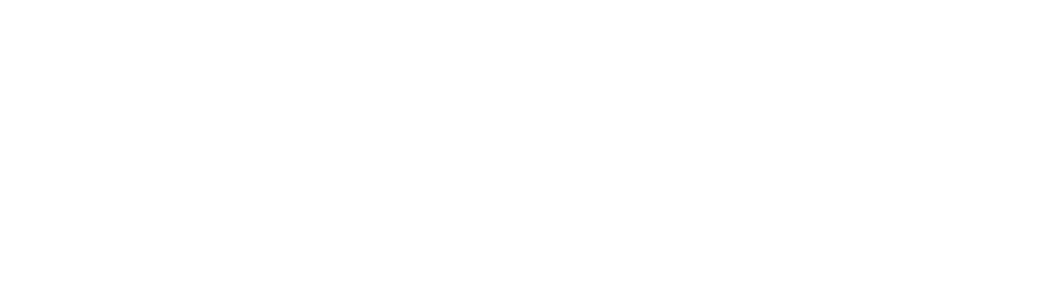
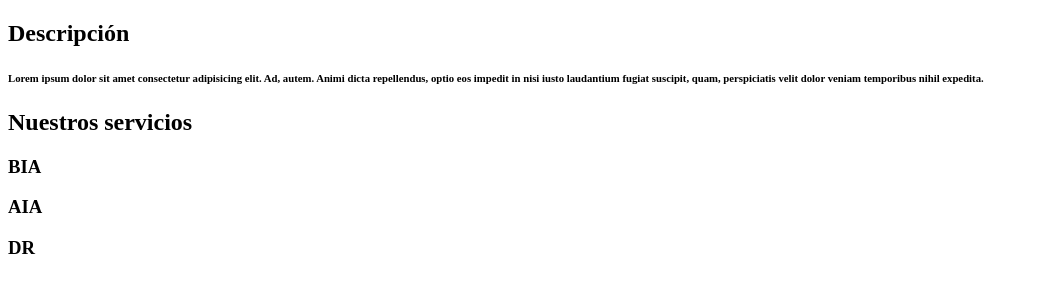
Before and after one commit to jjhernan/risk-it, a plain HTML site: page index.html in a window 1280 px wide. Shown: the whole page, without its empty margins (0-1039 px from the left). Drawn offline with Linux system fonts and the light colour scheme.

Commit message:
feat(index.html):Se agrega sección description

```diff
--- a/index.html
+++ b/index.html
@@ -7,6 +7,24 @@
     <title>Risk IT</title>
 </head>
 <body>
-
+    <!-- Description section -->
+    <section class="description">
+        <div class="description-detail">
+            <h1>Descripción</h1>
+            <h6>Lorem ipsum dolor sit amet consectetur adipisicing elit. Ad, autem. Animi dicta repellendus,
+                optio eos impedit in nisi iusto laudantium fugiat suscipit, quam, perspiciatis velit dolor
+                veniam temporibus nihil expedita.
+            </h6>
+        </div>
+        <div class="description-services">
+            <h1>Nuestros servicios</h1>
+            <h3>
+                <p>BIA</p>
+                <p>AIA</p>
+                <p>DR</p>
+            </h3>
+        </div>
+    </section>
+    <!-- /Description section -->
 </body>
 </html>
```
